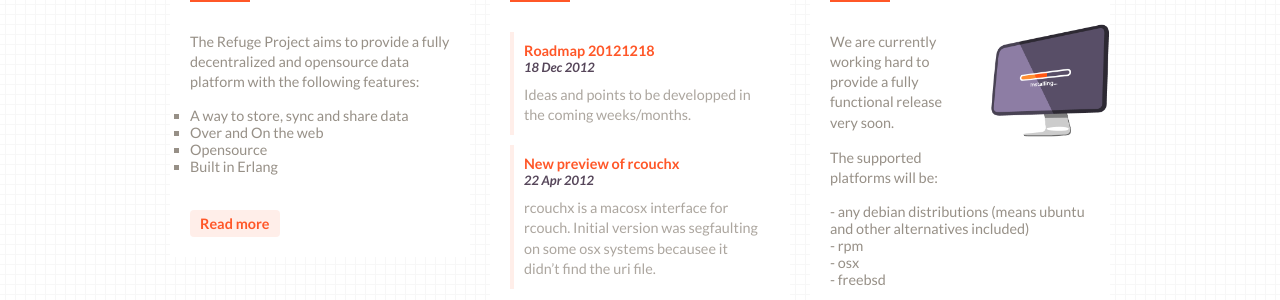
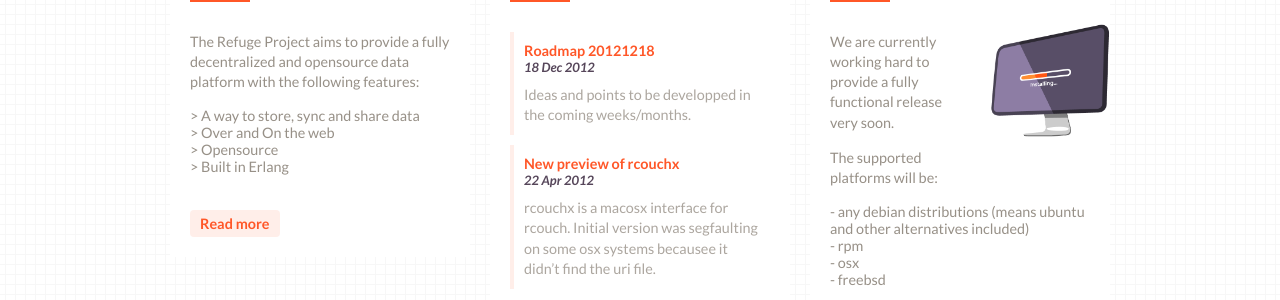
Before and after one commit to refuge/refuge.io, a Jekyll site: the page built from web/index.html, in a window 1280 px wide. Shown: the part 578-878 px from the top of the page. Built offline with Jekyll 4.4.1, drawn with Linux system fonts in a browser that asks for light colours.

Commit message:
Little detail on the bullets in first page.

```diff
--- a/web/index.html
+++ b/web/index.html
@@ -28,10 +28,10 @@ title: Welcome
                     <p>
                     The Refuge Project aims to provide a fully decentralized and opensource data platform with the following features:
                     <ul>
-                        <li style="list-style-type: square;">A way to store, sync and share data</li>
-                        <li style="list-style-type: square;">Over and On the web</li>
-                        <li style="list-style-type: square;">Opensource</li>
-                        <li style="list-style-type: square;">Built in Erlang</li>
+                        <li>&gt; A way to store, sync and share data</li>
+                        <li>&gt; Over and On the web</li>
+                        <li>&gt; Opensource</li>
+                        <li>&gt; Built in Erlang</li>
                     </ul>
                     </p>
                     <div class="actions">
```
